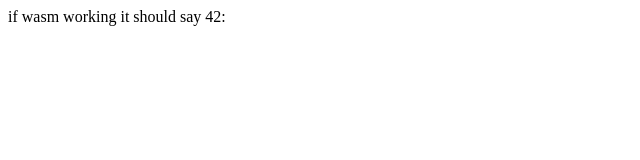
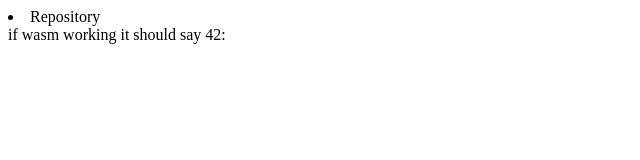
Before and after one commit to jack-cedar/wasmTesting, a plain HTML site: page wasmTesting/index.html in a window 1280 px wide. Shown: the whole page, without its empty margins (0-640 px from the left). Drawn offline with Linux system fonts and the light colour scheme; no server answers.

Commit message:
Update index.html

```diff
--- a/wasmTesting/index.html
+++ b/wasmTesting/index.html
@@ -5,9 +5,11 @@
     <title>Document</title>
 </head>
 <body>
+    <li><href="https://github.com/jack-cedar/wasmTesting">Repository</li>
     if wasm working it should say 42:
     <div id="myDiv"></div>
     <script src="utils.js"></script>
     <script src="index.js"></script>
+
 </body>
 </html>
```
